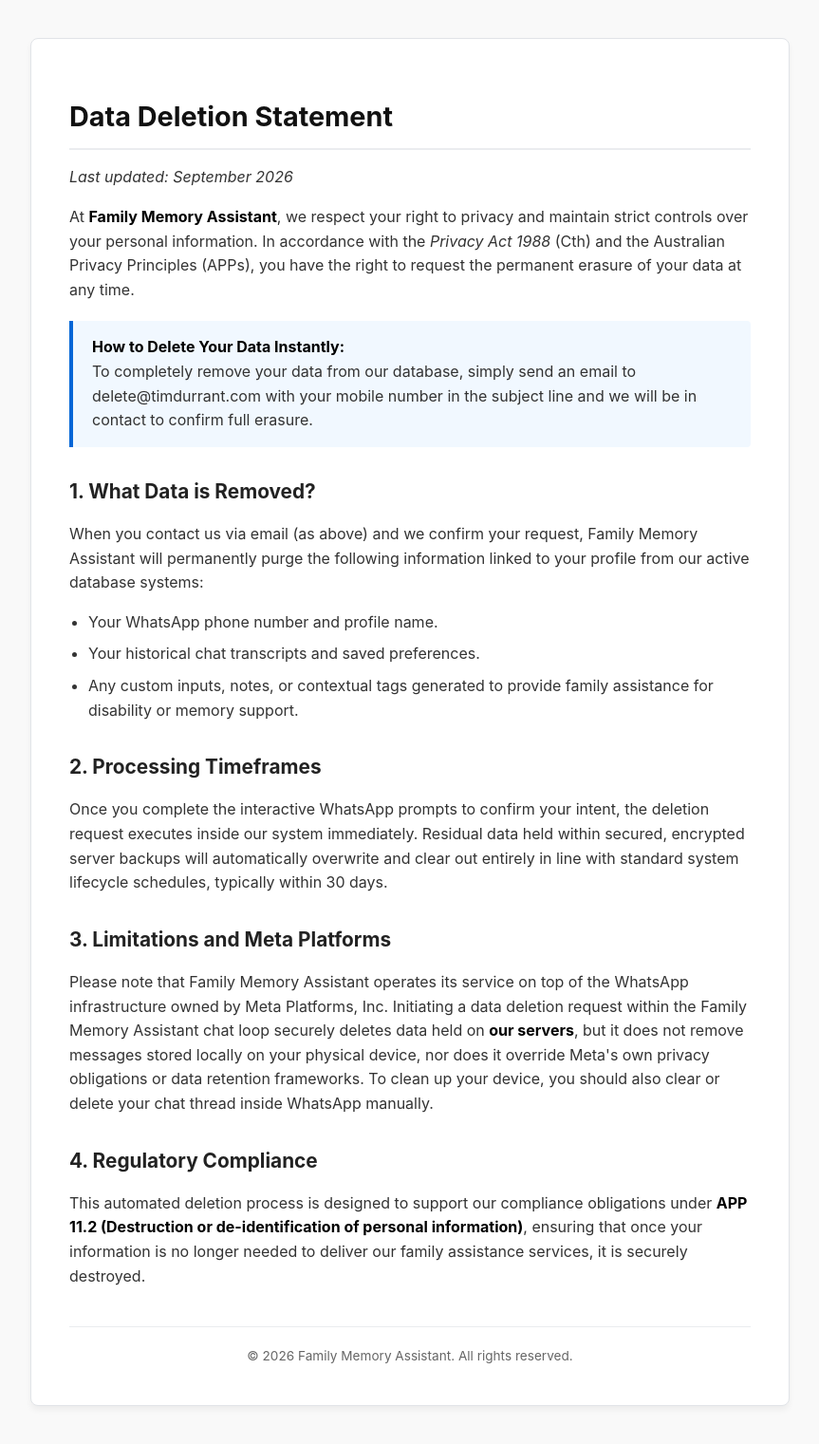
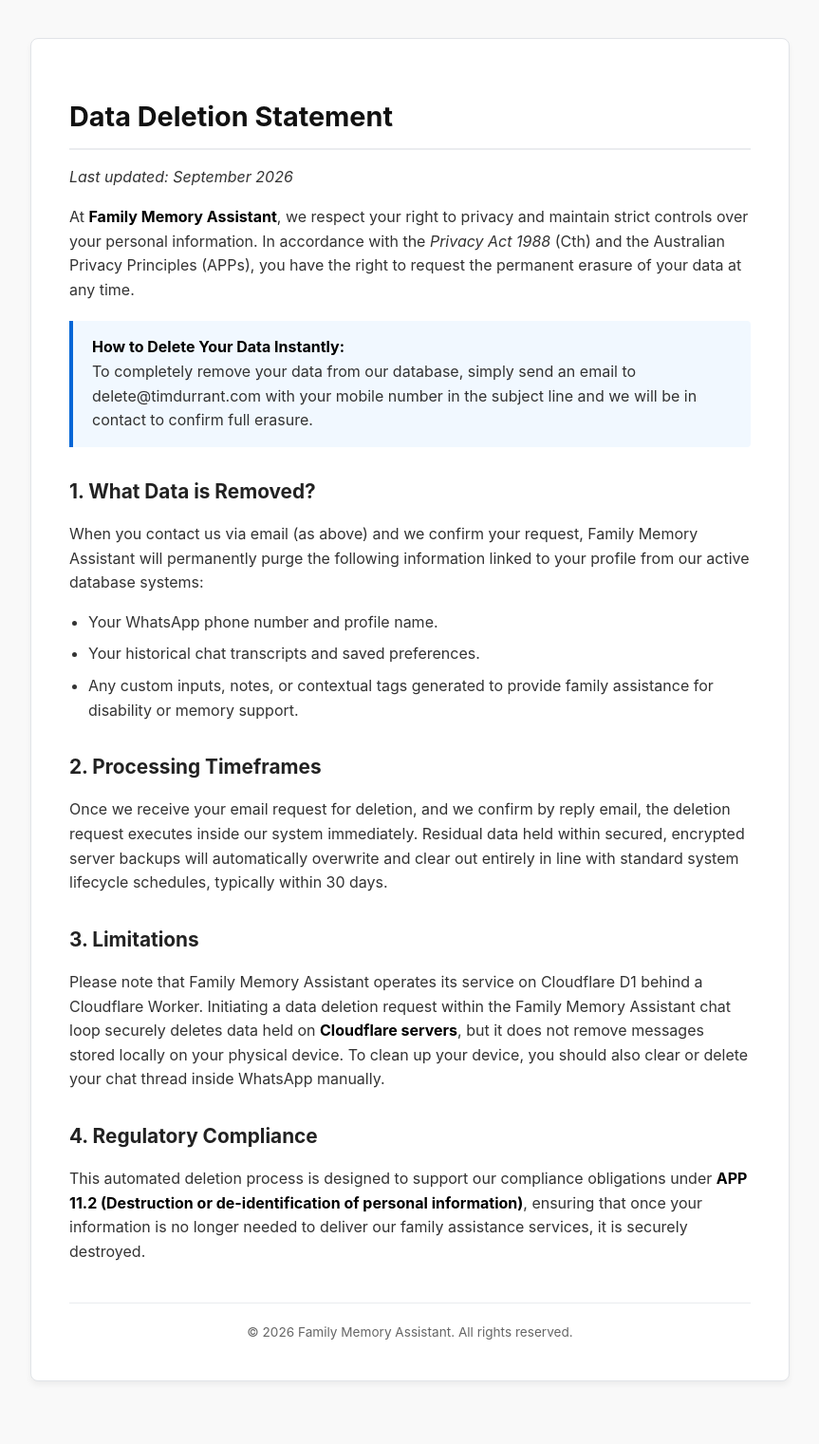
Before and after one commit to tim-durrant/timdurrant.com, a Jekyll site: the page userdata/index.html, which Jekyll copies as it is, in a window 1280 px wide. Shown: the whole page at 95% size, without its empty margins (208-1071 px from the left). Built offline with Jekyll 4.4.1, drawn with Linux system fonts in a browser that asks for light colours; after the commit the page ends 1495 px from its top, so only the background shows below that.

Commit message:
Update index.html

```diff
--- a/userdata/index.html
+++ b/userdata/index.html
@@ -85,10 +85,10 @@
     </ul>
 
     <h2>2. Processing Timeframes</h2>
-    <p>Once you complete the interactive WhatsApp prompts to confirm your intent, the deletion request executes inside our system immediately. Residual data held within secured, encrypted server backups will automatically overwrite and clear out entirely in line with standard system lifecycle schedules, typically within 30 days.</p>
+    <p>Once we receive your email request for deletion, and we confirm by reply email, the deletion request executes inside our system immediately. Residual data held within secured, encrypted server backups will automatically overwrite and clear out entirely in line with standard system lifecycle schedules, typically within 30 days.</p>
 
-    <h2>3. Limitations and Meta Platforms</h2>
-    <p>Please note that Family Memory Assistant operates its service on top of the WhatsApp infrastructure owned by Meta Platforms, Inc. Initiating a data deletion request within the Family Memory Assistant chat loop securely deletes data held on <strong>our servers</strong>, but it does not remove messages stored locally on your physical device, nor does it override Meta's own privacy obligations or data retention frameworks. To clean up your device, you should also clear or delete your chat thread inside WhatsApp manually.</p>
+    <h2>3. Limitations</h2>
+    <p>Please note that Family Memory Assistant operates its service on Cloudflare D1 behind a Cloudflare Worker. Initiating a data deletion request within the Family Memory Assistant chat loop securely deletes data held on <strong>Cloudflare servers</strong>, but it does not remove messages stored locally on your physical device. To clean up your device, you should also clear or delete your chat thread inside WhatsApp manually.</p>
 
     <h2>4. Regulatory Compliance</h2>
     <p>This automated deletion process is designed to support our compliance obligations under <strong>APP 11.2 (Destruction or de-identification of personal information)</strong>, ensuring that once your information is no longer needed to deliver our family assistance services, it is securely destroyed.</p>
```
